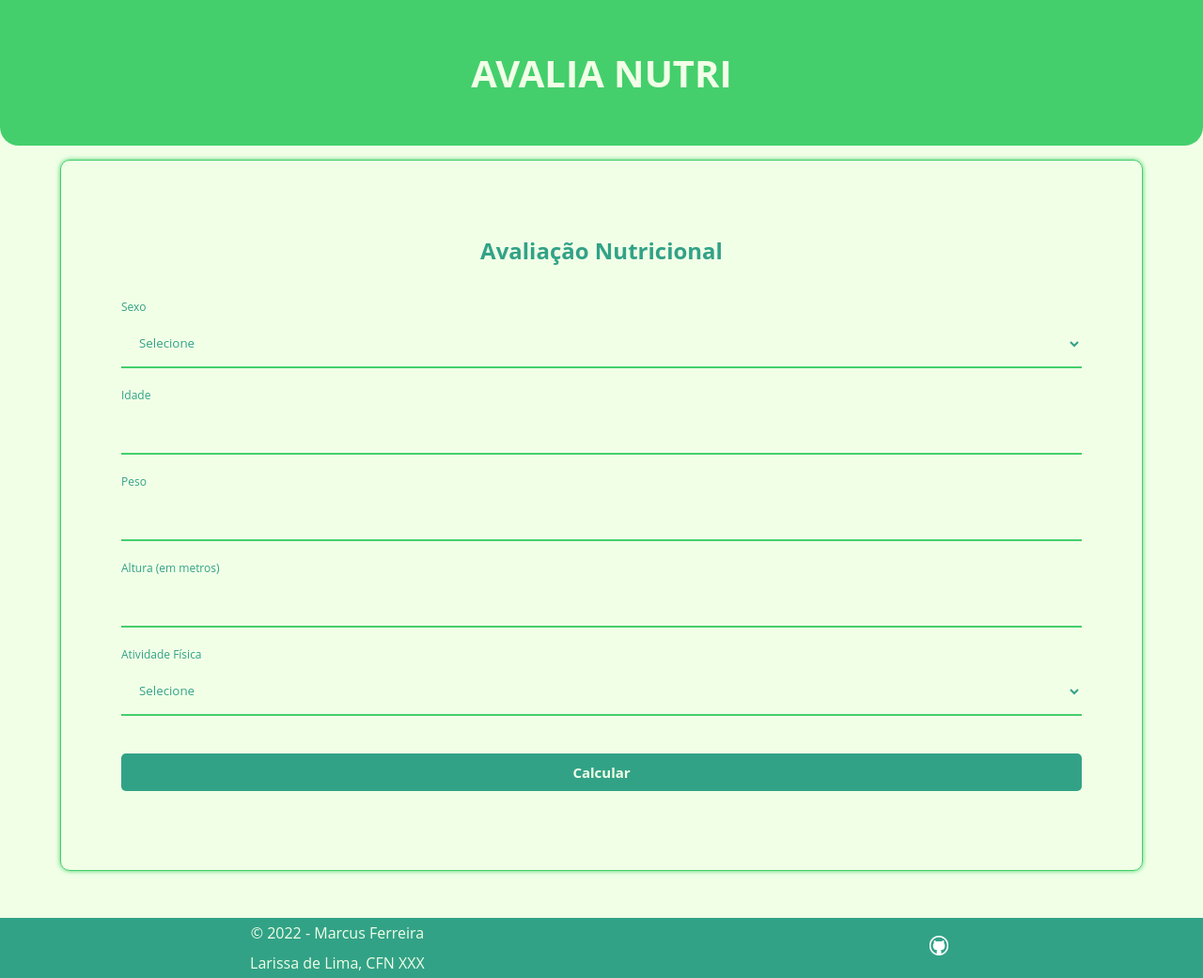
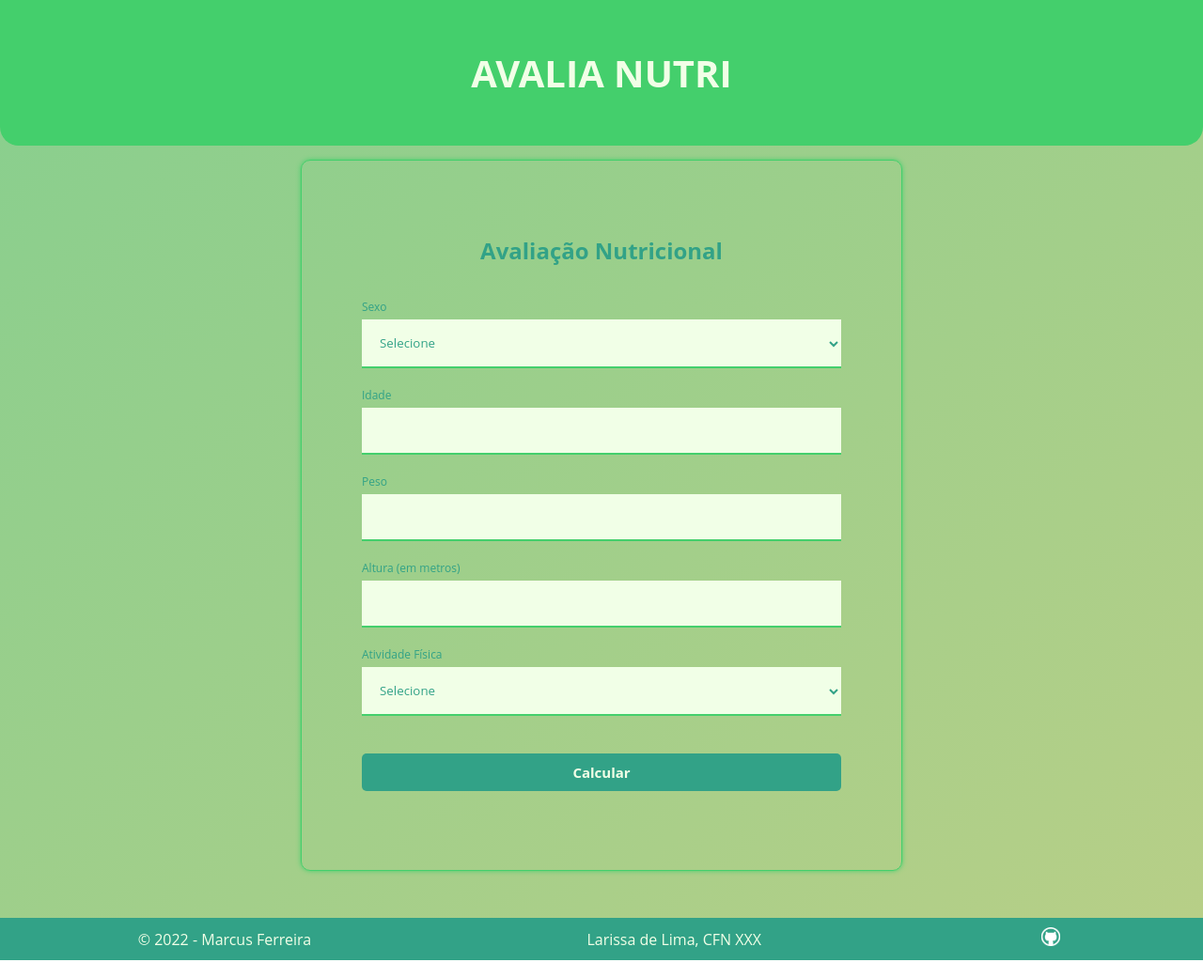
Before and after one commit to marcus-ferreira/avalia-nutri, a plain HTML site: page index.html in a window 1280 px wide. Shown: the whole page at 94% size. Drawn offline with Linux system fonts and the light colour scheme.

Commit message:
Add responsiveness and change colors

```diff
--- a/css/main.css
+++ b/css/main.css
@@ -15,7 +15,7 @@
 }
 
 body {
-	background-color: var(--color1);
+	background: linear-gradient(to bottom right, #87cf8e, #b8cf87);
 }
 
 .main-header {
--- /dev/null
+++ b/css/responsive.css
@@ -0,0 +1,10 @@
+@media screen and (min-width: 768px) {
+	.main-container, .result-container {
+		width: 50%;
+	}
+
+	footer {
+		display: flex;
+		justify-content: space-around;
+	}
+}
--- a/index.html
+++ b/index.html
@@ -8,6 +8,7 @@
 
 	<link rel="stylesheet" href="css/main.css">
 	<link rel="stylesheet" href="css/result.css">
+	<link rel="stylesheet" href="css/responsive.css">
 
 	<link rel="shortcut icon" href="https://cdn-icons.flaticon.com/png/512/3651/premium/3651697.png?token=exp=1649825659~hmac=a24e78f339e9fdc8a0bde9865788b1fc" type="image/x-icon">
 
@@ -38,21 +39,22 @@
 
 		<section class="form-group">
 			<label for="age">Idade</label>
-			<input type="number" min="1" step="1" name="age" id="age" class="form-control">
+			<input type="number" min="1" step="1" name="age" id="age" class="form-control" autocomplete="off">
 			<p id="age-error">Digite a idade.</p>
 		</section>
 
 		<section class="form-group">
 			<label for="weight">Peso</label>
-			<input type="number" min="1" name="weight" id="weight" class="form-control">
+			<input type="number" min="1" name="weight" id="weight" class="form-control" autocomplete="off">
 			<p id="weight-error">Digite o peso.</p>
 		</section>
 
 		<section class="form-group">
 			<label for="height">Altura (em metros)</label>
-			<input type="number" min="0.1" name="height" id="height" class="form-control">
+			<input type="number" min="0.1" name="height" id="height" class="form-control" autocomplete="off">
 			<p id="height-error">Digite a altura.</p>
 		</section>
+
 
 		<section class="form-group">
 			<label for="act">Atividade Física</label>
@@ -107,7 +109,7 @@
 
 		<button onclick="redo()">Refazer</button>
 
-		<p>Este cálculo não substitui uma consulta com um profissional!</p>
+		<p>Este cálculo não substitui uma consulta com um profissional.</p>
 	</section>
 
 	<footer>
```
